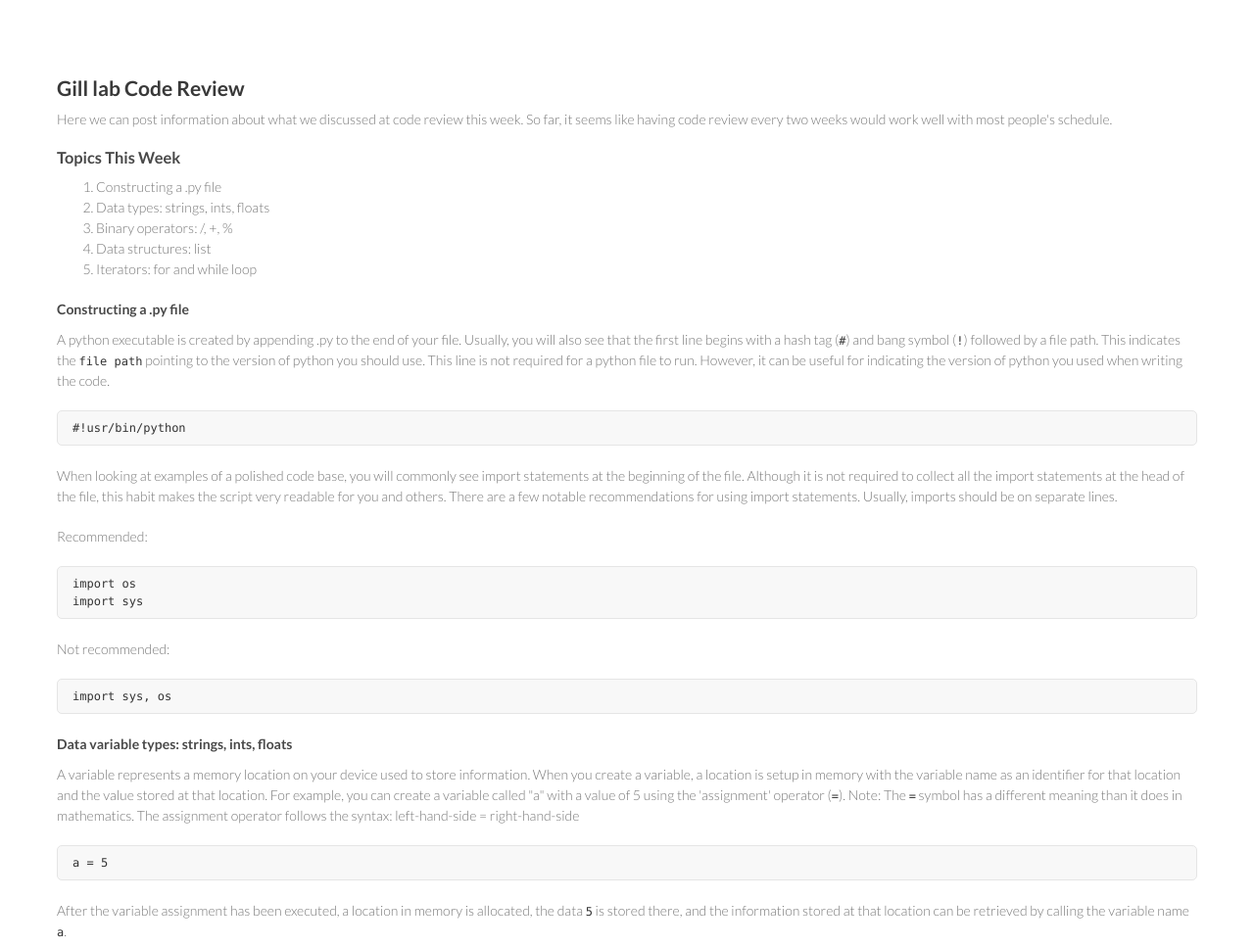
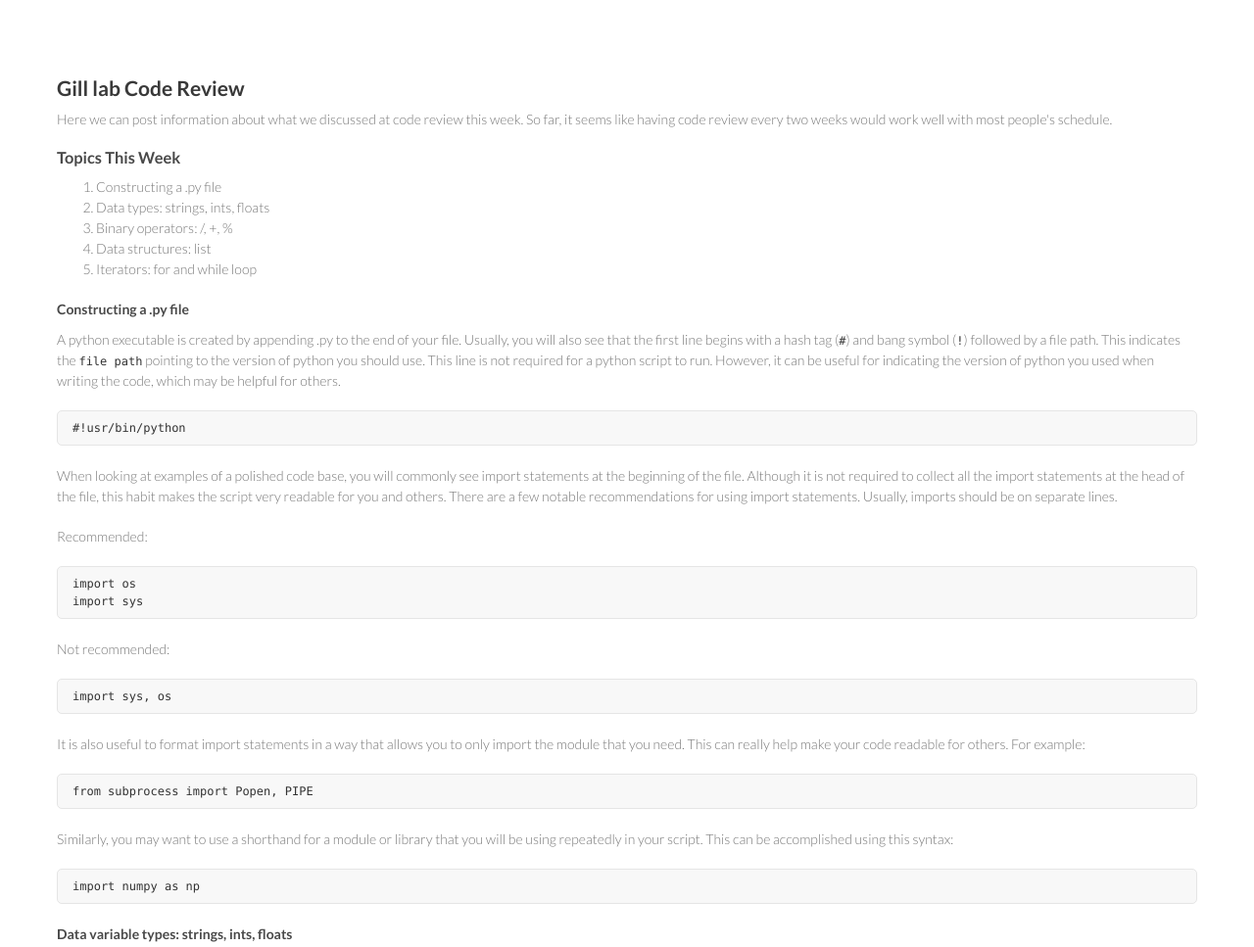
Before and after one commit to AndreaEdwards/AndreaEdwards.github.io, a plain HTML site: page index.html in a window 1280 px wide. Shown: the top 967 px of the page at 98% size. Drawn offline with Linux system fonts and the light colour scheme.

Commit message:
adding info about import statements

```diff
--- a/index.html
+++ b/index.html
@@ -26,7 +26,7 @@
 </ol>
 
 <h4>Constructing a .py file</h4>
-<p>A python executable is created by appending .py to the end of your file. Usually, you will also see that the first line begins with a hash tag (<code>#</code>) and bang symbol (<code>!</code>) followed by a file path. This indicates the <code>file path</code> pointing to the version of python you should use. This line is not required for a python file to run. However, it can be useful for indicating the version of python you used when writing the code.</p>
+<p>A python executable is created by appending .py to the end of your file. Usually, you will also see that the first line begins with a hash tag (<code>#</code>) and bang symbol (<code>!</code>) followed by a file path. This indicates the <code>file path</code> pointing to the version of python you should use. This line is not required for a python script to run. However, it can be useful for indicating the version of python you used when writing the code, which may be helpful for others.</p>
 <pre><code>#!usr/bin/python
 </code></pre>
 
@@ -40,6 +40,14 @@ import sys</code></pre>
 <p>Not recommended:</p>
 
 <pre><code>import sys, os</code></pre>
+
+<p>It is also useful to format import statements in a way that allows you to only import the module that you need. This can really help make your code readable for others. For example: </p>
+
+<pre><code>from subprocess import Popen, PIPE</code></pre>
+
+<p>Similarly, you may want to use a shorthand for a module or library that you will be using repeatedly in your script. This can be accomplished using this syntax:</p>
+
+<pre><code>import numpy as np</code></pre>
 
 <h4>Data variable types: strings, ints, floats</h4>
 <p>A variable represents a memory location on your device used to store information. When you create a variable, a location is setup in memory with the variable name as an identifier for that location and the value stored at that location. For example, you can create a variable called "a" with a value of 5 using the 'assignment' operator (<code>=</code>). Note: The <code>=</code> symbol has a different meaning than it does in mathematics. The assignment operator follows the syntax: left-hand-side = right-hand-side</p>
```
